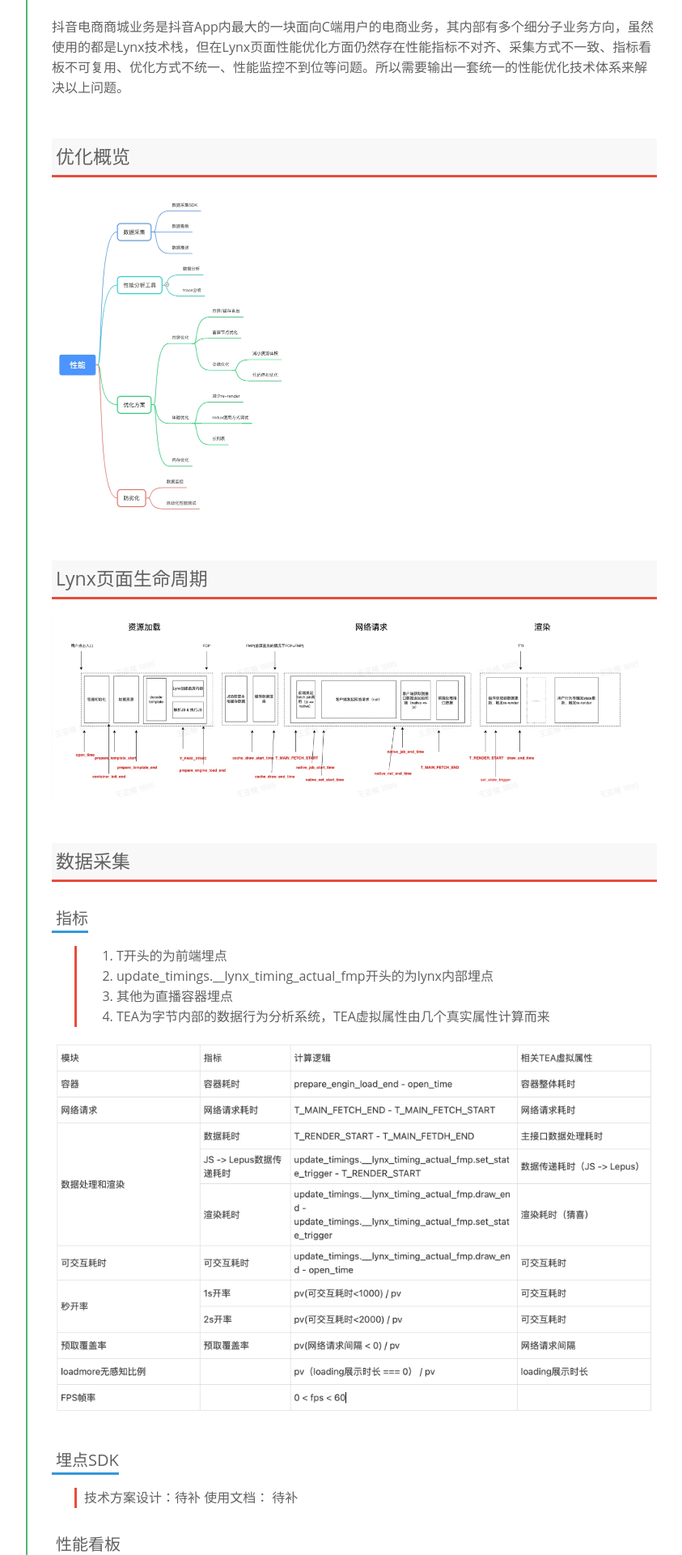
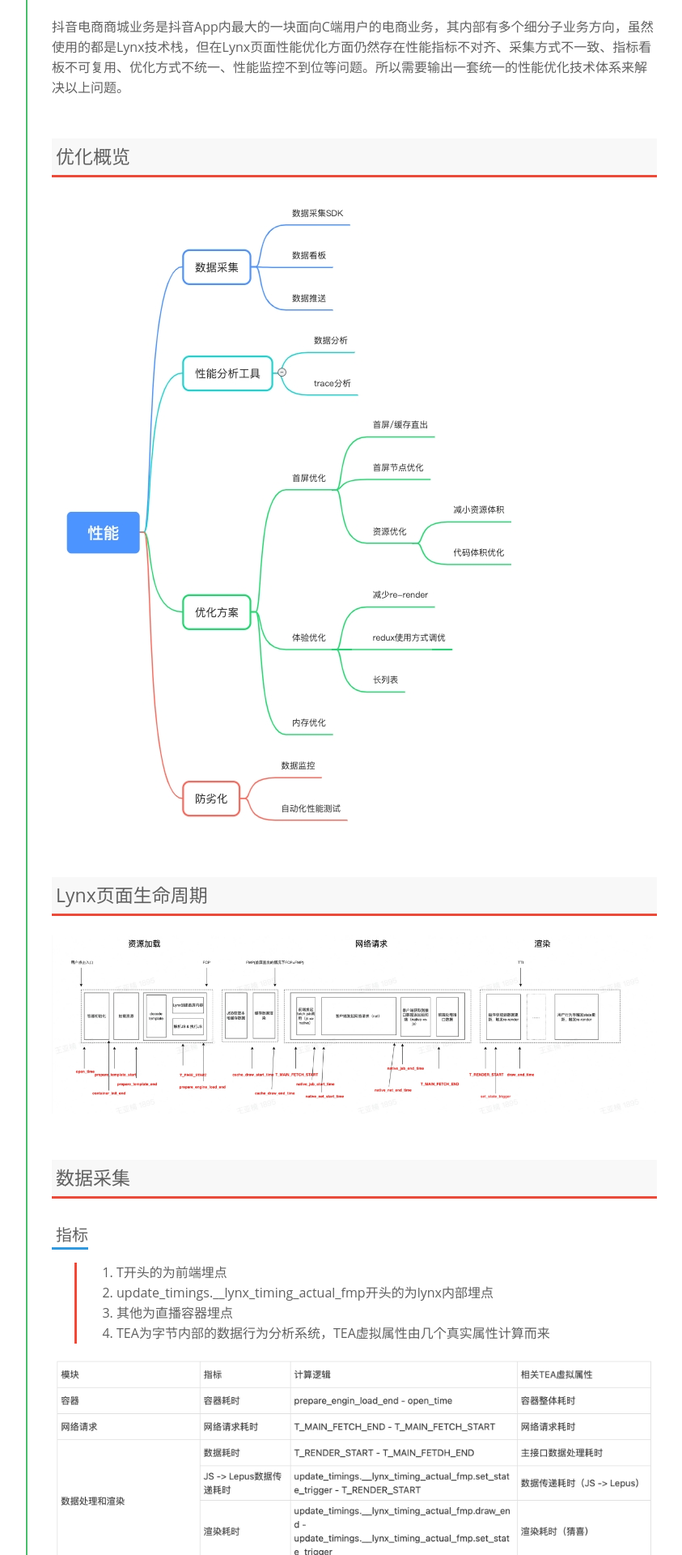
Before and after one commit to Yann-Wang/yann-wang.github.io, a Jekyll site: the page built from _posts/2022-11-01-lynx-performance-optimizing-summary.md, in a window 1280 px wide. Shown: the part 1416-3336 px from the top of the page at 81% size, without its empty margins (203-1046 px from the left). Built offline with Jekyll 4.4.1, drawn with Linux system fonts in a browser that asks for light colours.

Commit message:
feat: 文章排版优化

```diff
--- a/_posts/2022-11-01-lynx-performance-optimizing-summary.md
+++ b/_posts/2022-11-01-lynx-performance-optimizing-summary.md
@@ -55,10 +55,12 @@
 
 
 ### 优化概览
-![Performance Summary @2x](/assets/img/performance_summary.jpg "PerformanceSummary")
+
+![Performance Summary](/assets/img/performance_summary.jpg "PerformanceSummary")
 
 
 ### Lynx页面生命周期
+
 ![Performance Summary @2x](/assets/img/lynx_page_lifecycle.jpg "LynxPageLifecycle")
 
 ### 数据采集
@@ -97,10 +101,13 @@
 #### 首屏优化
 
 ##### 离线化
+
 ![Offline Resource @2x](/assets/img/offline_resource.jpeg "OfflineResource")
 
 优化资源加载时间： 让产物以离线包的方式加载 （字节内部的Lynx页面资源基本都是使用Gecko离线化能力）。
 >Gecko是字节内部的资源分发平台，支持以离线和在线的方式通过CDN向双端App分发资源产物。
+
+
 ##### 缓存渲染
 优化用户体感上的等待时长
 
@@ -124,6 +131,7 @@
 
 
 ##### 首屏非必要组件延后创建
+
 ![Not needed component in first screen @2x](/assets/img/not_needed_component_in_first_screen.jpg "NotNeededInFirstScreen")
 
 - Case 1
@@ -132,13 +140,17 @@
 
 - Case 2
 商城1.0版本中，首屏接口返回后，会创建20+个<x-tab-bar-item />组件，通过trace分析发现，耗时500ms，但除了首屏用到的5个tab，其他tab都是不可见的；所以在数据返回后，先创建5个tab，在页面ready之后再创建后面的15个tab，这样首屏tab渲染耗时下降到100ms。
+
+
 ##### 数据预取
+
 ![data prefetch @2x](/assets/img/data_prefetch.jpg "DataPrefetch")
 
 提前接口请求的时间点到路由跳转甚至更早，直播容器提供的Latch方案可以实现。
 
 
 ##### 包体积优化
+
 ![package size optimizing @2x](/assets/img/package_size_optimizing.jpg "packageSizeOptimizing")
 
 减少loadjs耗时，优化js线程准备时间。
@@ -152,6 +164,7 @@
 2. 无附加依赖，比如引入A就必须引入B，这就不合理。
 
 - Case 1
+
 ![qs reference @2x](/assets/img/qs_reference.jpg "QsReference")
 
 如qs某版本依赖了side-channel库，side-channel又依赖了其他库，导致loadjs阶段耗时很大。
@@ -166,6 +179,7 @@
    2. 历史遗留问题，如实验、活动已结束，但代码未移除
 
 - Case
+
 ![package size optimizing data @2x](/assets/img/package_size_optimizing_data.jpeg "packageSizeOptimizingData")
 
 商城1.0版本对包体积优化后，安卓中、低端机loadjs耗时减少300ms。
@@ -190,6 +204,7 @@
 2. 精准订阅： 只订阅依赖模块的数据更新
 
 - Case
+
 ![redux optimizing @2x](/assets/img/redux_optimizing.jpg "ReduxOptimizing")
 
 抖音超市项目进行redux优化后，渲染耗时降低70%
@@ -203,6 +218,7 @@
 这些函数调用高频，有一定的计算量，但一次会话期间基本无变更，可考虑缓存计算结果。
 
 - Case
+
 ![cache calc result @2x](/assets/img/cache_calc_result.jpg "CacheCalcResult")
 
 上图为Trace中 同一函数100+次调用。
@@ -238,9 +254,13 @@
 在iOS上默认未开启该设备，这会带来两个问题：
 1. 在一次事件循环中不会合并更新，原因如下：
    1. setState更新实现逻辑：
+
    ![setState function @2x](/assets/img/setState_function.jpg)
+
    2. nextTick实现逻辑
+
    ![nextTick function @2x](/assets/img/nextTick_function.jpeg)
+
 2. 导致componentDidUpdate多次执行
 
 ##### 减少数据回设
@@ -249,6 +269,7 @@
 2. 依赖的组件内部变量、函数不是以lepus开头的，在render中使用的
 
 可以通过trace分析找到 UpdateComponentData 中的 __tempX的变更，这种命名的变量都是会引发数据回设的，如：
+
 ![data reset @2x](/assets/img/data_reset.jpeg)
 
 
```
Also changed, not shown: other parts of _posts/2022-11-01-lynx-performance-optimizing-summary.md (+3 -1 lines).
